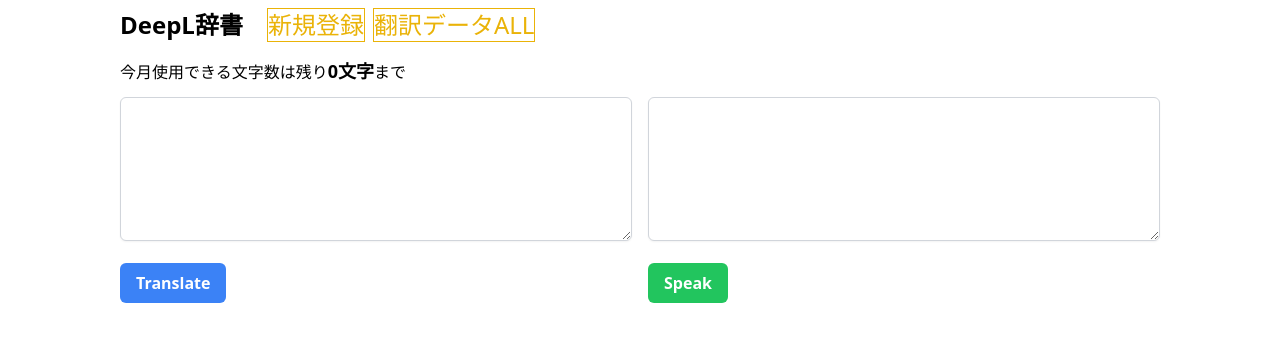
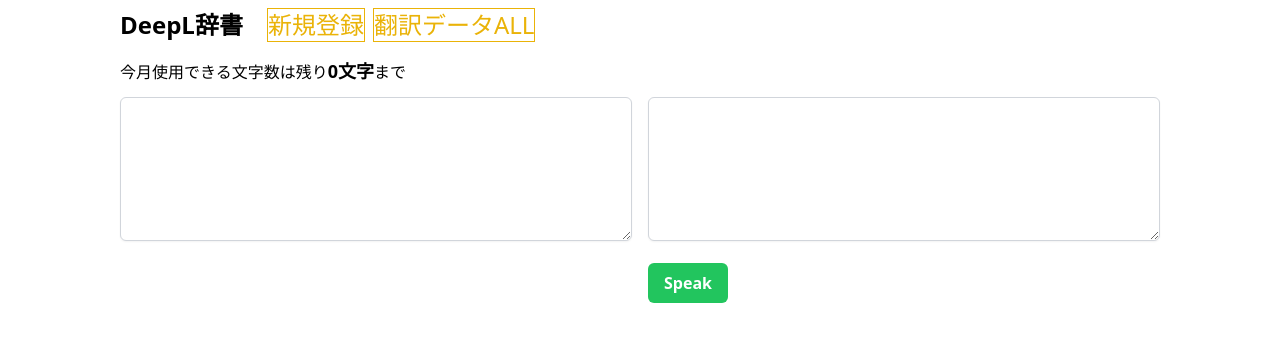
Before and after one commit to hro19/front_mongo_translate, a Next.js app: page /translates in a window 1280 px wide. Shown: the top 342 px of the page. Built offline with nearby package versions, Linux system fonts and the light colour scheme; no server answers.

Commit message:
【js】ユーザーの入力を待ってから翻訳を自動実行する　transleteボタンの削除

```diff
--- a/src/pages/translates/index.tsx
+++ b/src/pages/translates/index.tsx
@@ -12,10 +12,19 @@
   const maxApiNum = 500000;
   const [apiLimit, setApiLimit] = useState<number>(maxApiNum); // apiLimit ステートを宣言する
 
-  //インプットした文字をinputTextにセットする
+  //インプットした文字をinputTextにセットし、数秒後に自動で翻訳
+  const [timer, setTimer] = useState<NodeJS.Timeout | undefined>(undefined);
   const handleInputChange = (event: ChangeEvent<HTMLTextAreaElement>) => {
     setInputText(event.target.value);
-  };
+
+    clearTimeout(timer);
+
+    const newTimer = setTimeout(() => {
+        handleTranslate({inputText,setTranslatedText});
+    }, 1000);
+
+    setTimer(newTimer);
+  }
 
   //翻訳された文字をinputTextにセットする
   const handleInputChange2 = (event: ChangeEvent<HTMLTextAreaElement>) => {
@@ -46,17 +55,10 @@
               onChange={handleInputChange}
               className="p-2 rounded-md border border-gray-300 shadow-sm focus:border-indigo-500 focus:ring focus:ring-indigo-200 focus:ring-opacity-50 w-full h-36"
             />
-            <button
-              onClick={() =>
-                handleTranslate({
-                  inputText,
-                  setTranslatedText,
-                })
-              }
+            {/* <button
+              onClick={() =>handleTranslate({inputText,setTranslatedText,})}
               className="bg-blue-500 hover:bg-blue-700 text-white font-bold py-2 px-4 rounded-md mt-4"
-            >
-              Translate
-            </button>
+            >Translate</button> */}
           </div>
           <div>
             <textarea
```
